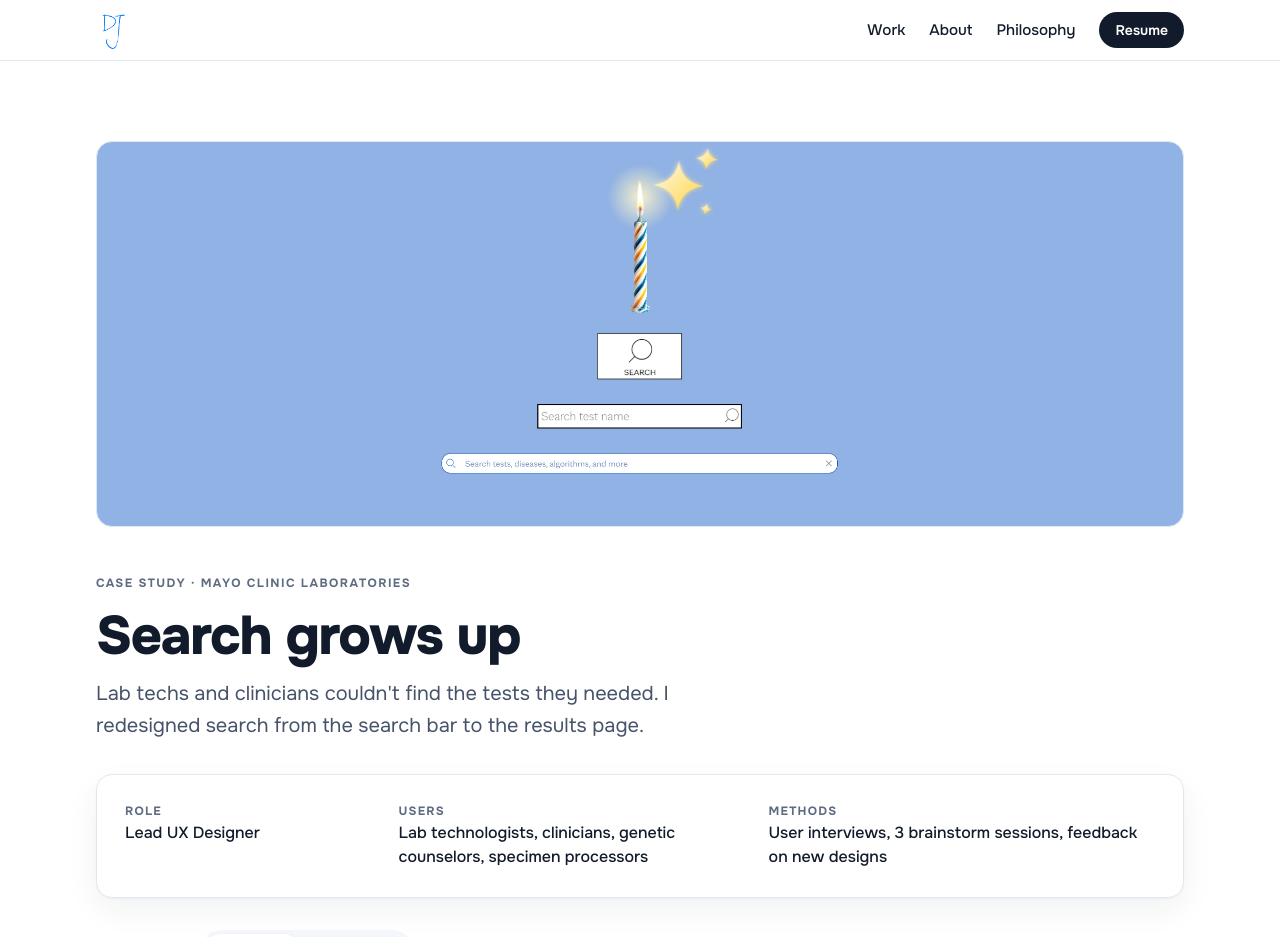
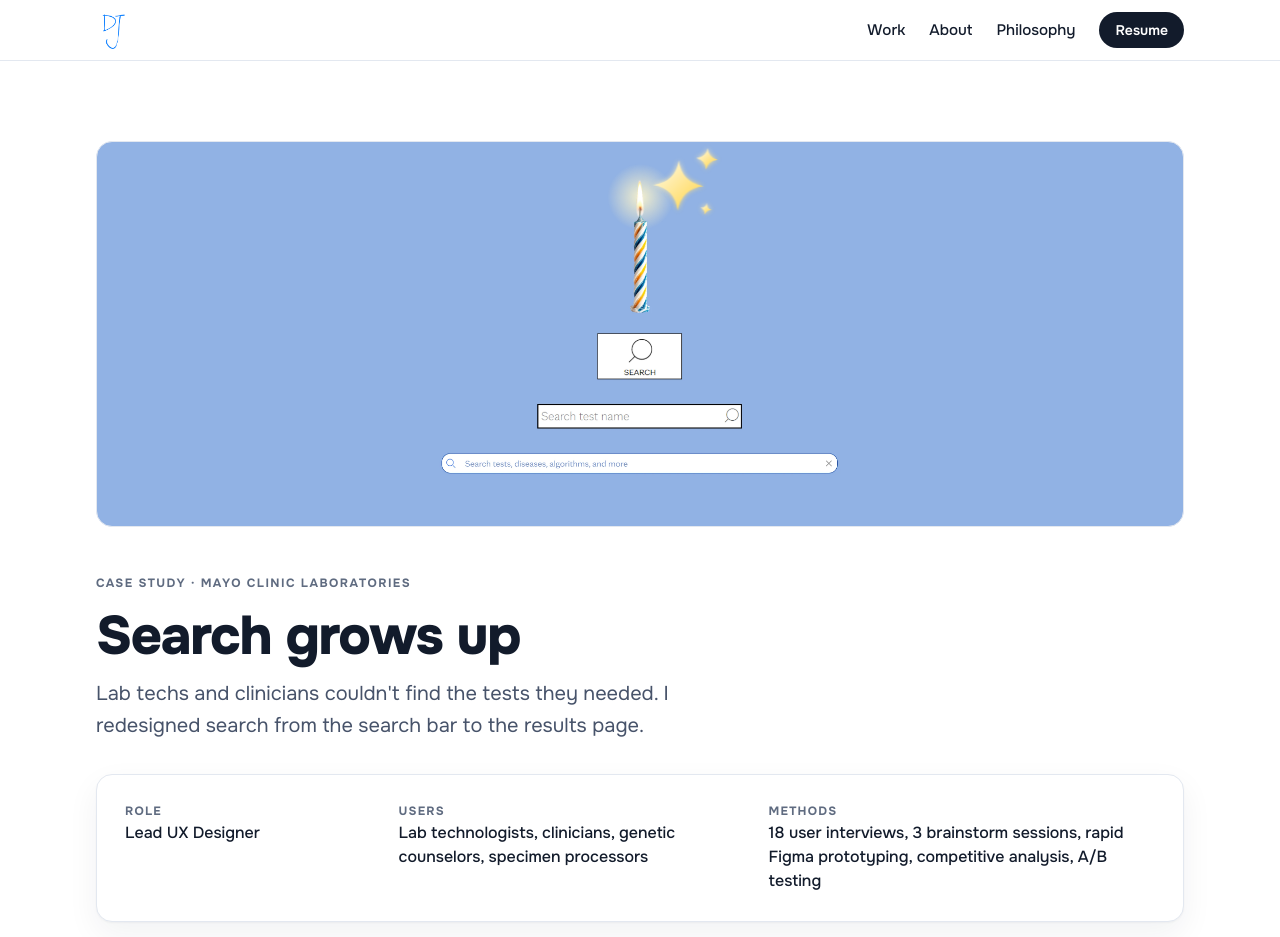
Before and after one commit to pancontostada/portfolio, a React (Vite) app: page /projects/search in a window 1280 px wide. Shown: the top 937 px of the page. Built offline with nearby package versions, Linux system fonts and the light colour scheme.

Commit message:
Expand the methods listed in the Search case study header
Co-Authored-By: Claude Opus 5.5 <noreply@anthropic.com>

```diff
--- a/src/pages/Search.jsx
+++ b/src/pages/Search.jsx
@@ -141,7 +141,7 @@ export default function Search(){
                 facts={[
                     {label: 'Role', value: 'Lead UX Designer'},
                     {label: 'Users', value: 'Lab technologists, clinicians, genetic counselors, specimen processors'},
-                    {label: 'Methods', value: 'User interviews, 3 brainstorm sessions, feedback on new designs'},
+                    {label: 'Methods', value: '18 user interviews, 3 brainstorm sessions, rapid Figma prototyping, competitive analysis, A/B testing'},
                 ]}
             >
                 <div className='flex flex-wrap items-center gap-3'>
```
